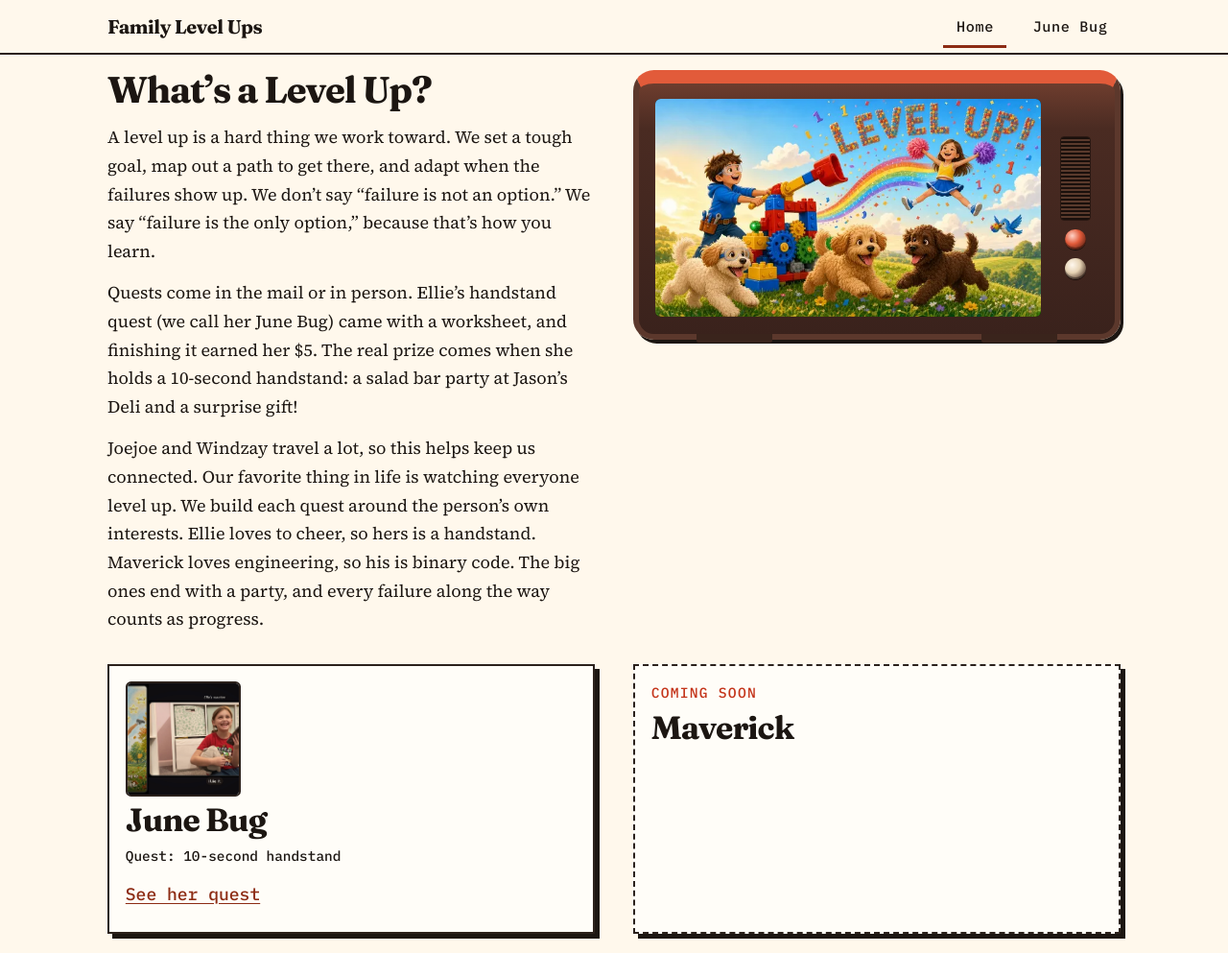
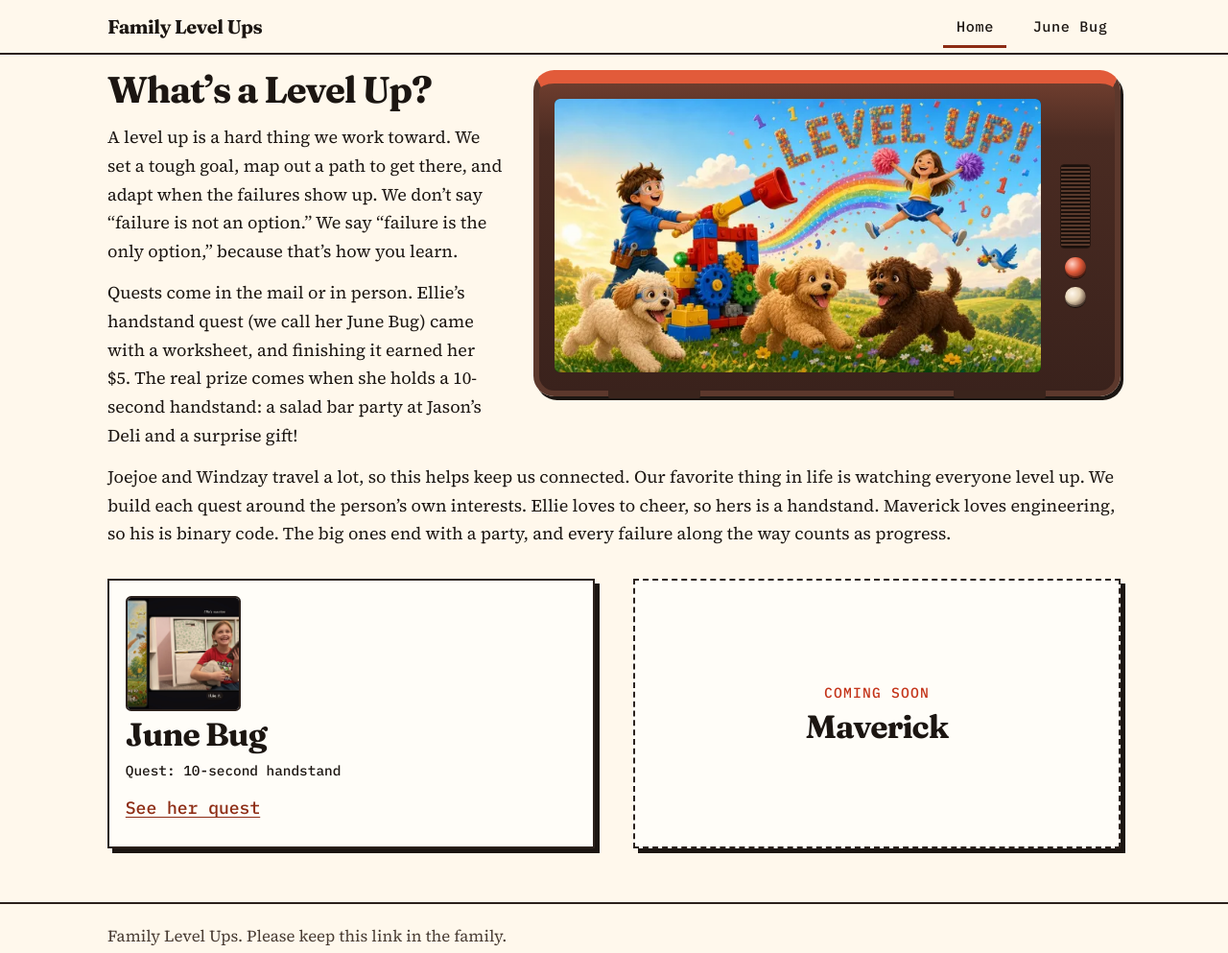
Before and after one commit to familylevelups/familylevelups.github.io, a plain HTML site: page index.html in a window 1280 px wide. Shown: the top 993 px of the page at 96% size. Drawn offline with Linux system fonts and the light colour scheme.

Commit message:
Float a larger television so the home text wraps around it.
Keep the phone stack, and center the Maverick card label in its box.

Co-authored-by: KidRunComVC <KidRunComVC@users.noreply.github.com>

```diff
--- a/css/styles.css
+++ b/css/styles.css
@@ -577,7 +577,10 @@ a.person-card:focus-visible {
 }
 
 .person-card.is-soon {
+  align-items: center;
+  justify-content: center;
   border-style: dashed;
+  text-align: center;
 }
 
 .site-footer {
@@ -625,16 +628,20 @@ a.person-card:focus-visible {
     padding-right: 32px;
   }
 
-  .split {
+  .people.split {
     grid-template-columns: 1fr 1fr;
     gap: 40px;
-    align-items: start;
+    align-items: stretch;
+  }
+
+  .hero-grid {
+    display: block;
   }
 
   .hero-grid .tv {
-    grid-column: 2;
-    grid-row: 1;
-    margin: 0;
+    float: right;
+    width: 58%;
+    margin: 0 0 32px 32px;
     gap: 0.75rem;
     padding: 1rem 1.05rem 1.15rem;
     border-width: 6px;
@@ -642,9 +649,8 @@ a.person-card:focus-visible {
     border-radius: 1.35rem;
   }
 
-  .hero-grid .level-up-copy {
-    grid-column: 1;
-    grid-row: 1;
+  .people {
+    clear: both;
   }
 
   .people {
--- a/index.html
+++ b/index.html
@@ -32,8 +32,8 @@
         <div class="split hero-grid">
           <div class="tv">
             <picture class="level-hero">
-              <source type="image/webp" srcset="/assets/img/level-up-hero-640.webp 640w, /assets/img/level-up-hero-1024.webp 1024w" sizes="(min-width: 900px) min(700px, 46vw), calc(100vw - 2rem)">
-              <img src="/assets/img/level-up-hero-1024.jpg" srcset="/assets/img/level-up-hero-640.jpg 640w, /assets/img/level-up-hero-1024.jpg 1024w" sizes="(min-width: 900px) min(700px, 46vw), calc(100vw - 2rem)" width="1024" height="576" alt="Storybook illustration of a boy in goggles launching a toy-brick catapult while a girl in a cheer outfit flies through the sky with pom-poms above three playful Labradoodles, under brick letters that spell LEVEL UP!" loading="eager">
+              <source type="image/webp" srcset="/assets/img/level-up-hero-640.webp 640w, /assets/img/level-up-hero-1024.webp 1024w" sizes="(min-width: 900px) 36rem, calc(100vw - 40px)">
+              <img src="/assets/img/level-up-hero-1024.jpg" srcset="/assets/img/level-up-hero-640.jpg 640w, /assets/img/level-up-hero-1024.jpg 1024w" sizes="(min-width: 900px) 36rem, calc(100vw - 40px)" width="1024" height="576" alt="Storybook illustration of a boy in goggles launching a toy-brick catapult while a girl in a cheer outfit flies through the sky with pom-poms above three playful Labradoodles, under brick letters that spell LEVEL UP!" loading="eager">
             </picture>
             <div class="tv-side" aria-hidden="true">
               <span class="tv-grille"></span>
```
